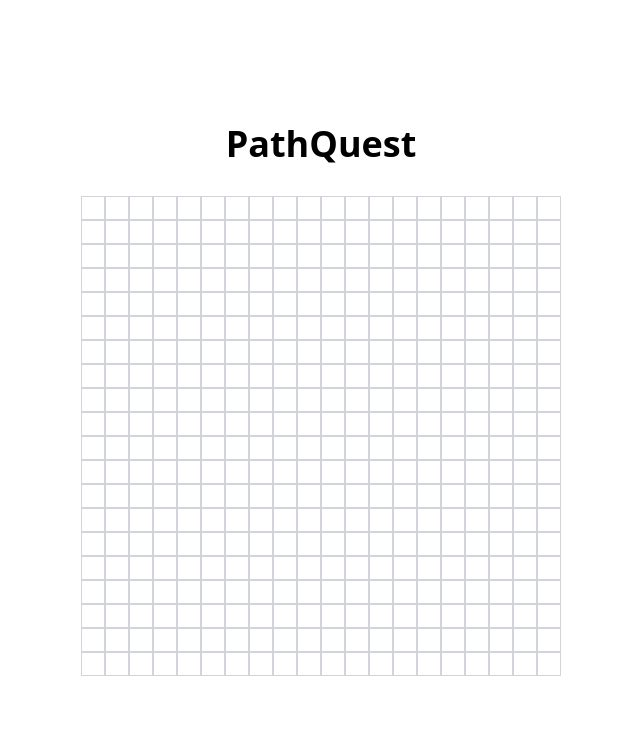
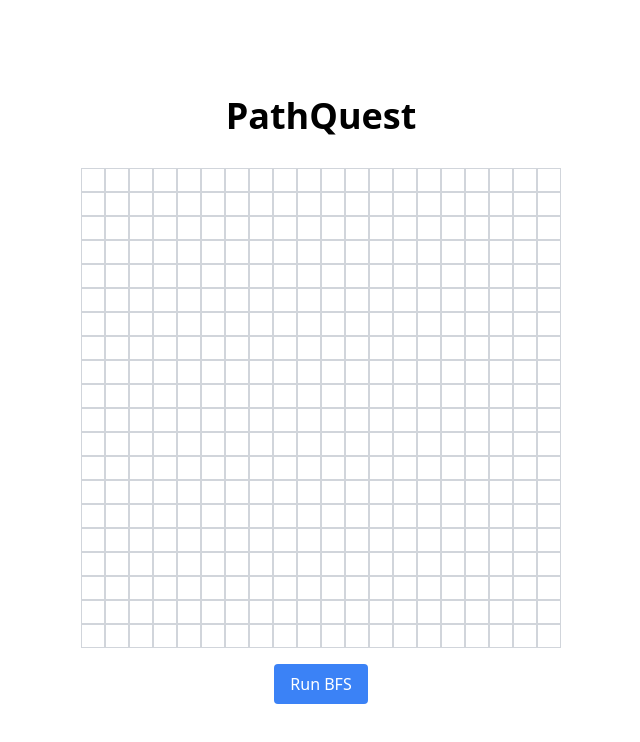
Before and after one commit to Titouan-Goubet/PathQuest, a Next.js app: page / in a window 1280 px wide. Shown: the top 742 px of the page, without its empty margins (319-959 px from the left). Built offline with nearby package versions, Linux system fonts and the light colour scheme.

Commit message:
Implémentation de l'algorithme BFS

```diff
--- a/src/app/page.tsx
+++ b/src/app/page.tsx
@@ -1,6 +1,7 @@
 "use client";
 
 import { useState } from "react";
+import { bfs } from "../algorithms/bfs";
 import Grid from "../components/grid/grid";
 
 const GRID_SIZE = 20;
@@ -13,6 +14,8 @@ export default function Home() {
   );
   const [startNode, setStartNode] = useState<[number, number] | null>(null);
   const [endNode, setEndNode] = useState<[number, number] | null>(null);
+  const [path, setPath] = useState<[number, number][]>([]);
+  const [visited, setVisited] = useState<[number, number][]>([]);
 
   const handleCellClick = (row: number, col: number) => {
     if (!startNode) {
@@ -26,6 +29,14 @@ export default function Home() {
     }
   };
 
+  const runBFS = () => {
+    if (startNode && endNode) {
+      const { path, visited } = bfs(grid, startNode, endNode);
+      setPath(path);
+      setVisited(visited);
+    }
+  };
+
   return (
     <main className="flex min-h-screen flex-col items-center justify-center p-24">
       <h1 className="text-4xl font-bold mb-8">PathQuest</h1>
@@ -33,8 +44,16 @@ export default function Home() {
         grid={grid}
         startNode={startNode}
         endNode={endNode}
+        path={path}
+        visited={visited}
         onCellClick={handleCellClick}
       />
+      <button
+        className="mt-4 px-4 py-2 bg-blue-500 text-white rounded hover:bg-blue-600"
+        onClick={runBFS}
+      >
+        Run BFS
+      </button>
     </main>
   );
 }
--- a/src/components/grid/grid.tsx
+++ b/src/components/grid/grid.tsx
@@ -2,14 +2,25 @@ interface CellProps {
   isStart: boolean;
   isEnd: boolean;
   isWall: boolean;
+  isPath: boolean;
+  isVisited: boolean;
   onClick: () => void;
 }
 
-const Cell = ({ isStart, isEnd, isWall, onClick }: CellProps) => {
+const Cell = ({
+  isStart,
+  isEnd,
+  isWall,
+  isPath,
+  isVisited,
+  onClick,
+}: CellProps) => {
   let bgColor = "bg-white";
   if (isStart) bgColor = "bg-green-500";
   else if (isEnd) bgColor = "bg-red-500";
   else if (isWall) bgColor = "bg-gray-700";
+  else if (isPath) bgColor = "bg-yellow-300";
+  else if (isVisited) bgColor = "bg-blue-200";
 
   return (
     <div
@@ -23,10 +34,19 @@ interface GridProps {
   grid: boolean[][];
   startNode: [number, number] | null;
   endNode: [number, number] | null;
+  path: [number, number][];
+  visited: [number, number][];
   onCellClick: (row: number, col: number) => void;
 }
 
-const Grid = ({ grid, startNode, endNode, onCellClick }: GridProps) => {
+const Grid = ({
+  grid,
+  startNode,
+  endNode,
+  path,
+  visited,
+  onCellClick,
+}: GridProps) => {
   return (
     <div
       className="inline-grid gap-0"
@@ -41,6 +61,10 @@ const Grid = ({ grid, startNode, endNode, onCellClick }: GridProps) => {
             isStart={startNode?.[0] === rowIndex && startNode?.[1] === colIndex}
             isEnd={endNode?.[0] === rowIndex && endNode?.[1] === colIndex}
             isWall={isWall}
+            isPath={path.some(([r, c]) => r === rowIndex && c === colIndex)}
+            isVisited={visited.some(
+              ([r, c]) => r === rowIndex && c === colIndex
+            )}
             onClick={() => onCellClick(rowIndex, colIndex)}
           />
         ))
```
